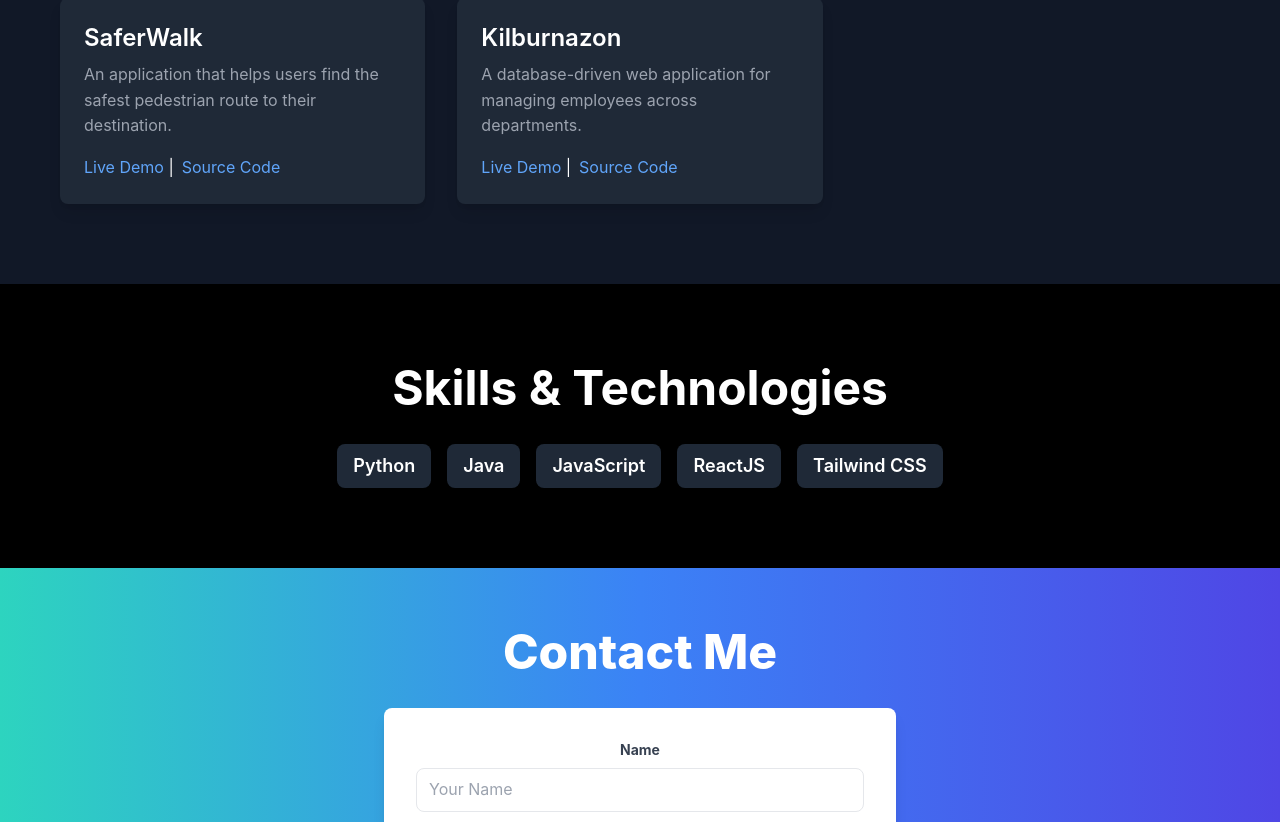
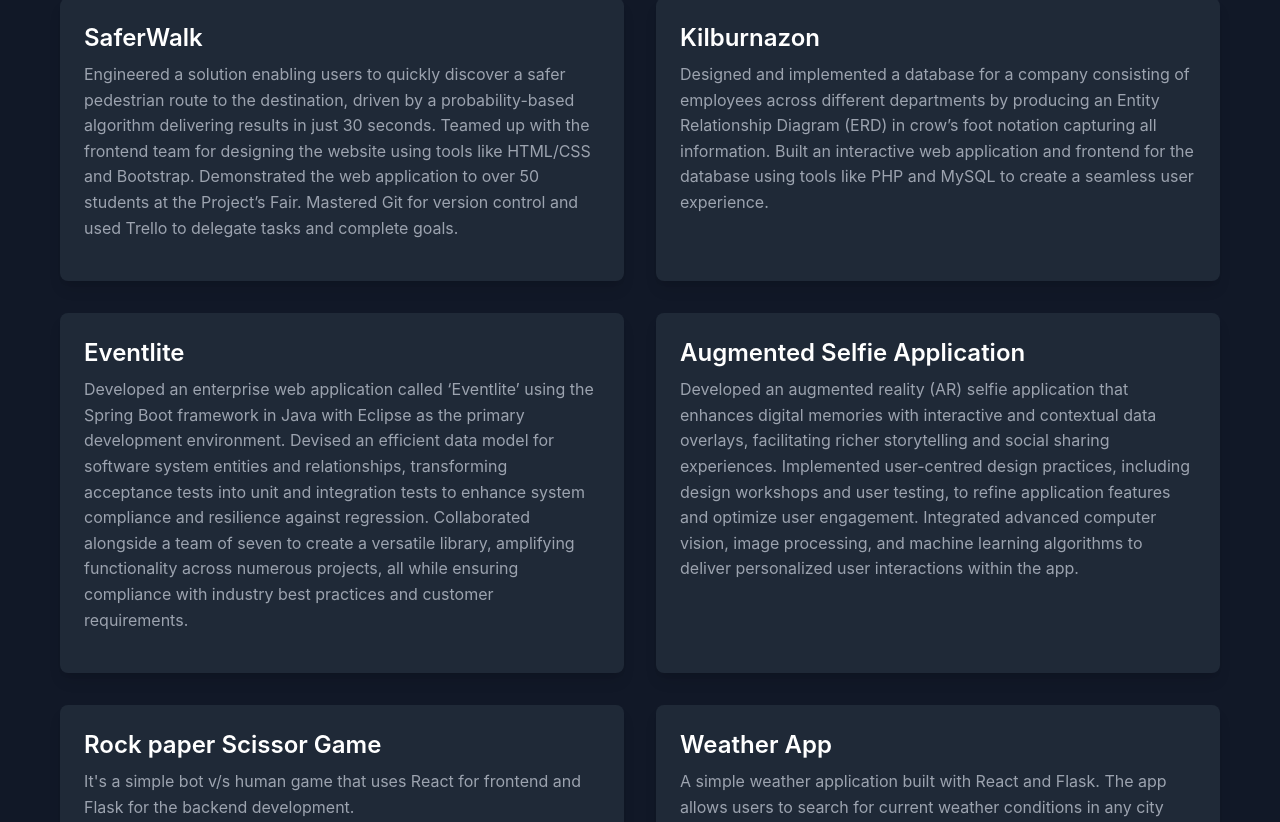
Before and after one commit to divyanair1111/Portfolio-Website, a React (Create React App) app in the folder my-portfolio/: page / in a window 1280 px wide. Shown: the part 1298-2120 px from the top of the page. Built offline with nearby package versions, Linux system fonts and the light colour scheme.

Commit message:
new changes

```diff
--- a/my-portfolio/src/components/Projects.js
+++ b/my-portfolio/src/components/Projects.js
@@ -4,33 +4,58 @@ const Projects = () => {
   const projects = [
     {
       title: 'SaferWalk',
-      description: 'An application that helps users find the safest pedestrian route to their destination.',
-      image: 'path/to/image1.jpg',
-      demoLink: '#',
-      codeLink: '#',
+      description: `Engineered a solution enabling users to quickly discover a safer pedestrian route to the destination, driven by a probability-based algorithm delivering results in just 30 seconds.
+                    Teamed up with the frontend team for designing the website using tools like HTML/CSS and Bootstrap.
+                    Demonstrated the web application to over 50 students at the Project’s Fair.
+                    Mastered Git for version control and used Trello to delegate tasks and complete goals.`,
     },
     {
       title: 'Kilburnazon',
-      description: 'A database-driven web application for managing employees across departments.',
-      image: 'path/to/image2.jpg',
-      demoLink: '#',
-      codeLink: '#',
+      description: `Designed and implemented a database for a company consisting of employees across different departments by producing an Entity Relationship Diagram (ERD) in crow’s foot notation capturing all information.
+                    Built an interactive web application and frontend for the database using tools like PHP and MySQL to create a seamless user experience.`,
     },
-    // Add more projects here
+    {
+      title: 'Eventlite',
+      description: `Developed an enterprise web application called ‘Eventlite’ using the Spring Boot framework in Java with Eclipse as the primary development environment.
+                    Devised an efficient data model for software system entities and relationships, transforming acceptance tests into unit and integration tests to enhance system compliance and resilience against regression.
+                    Collaborated alongside a team of seven to create a versatile library, amplifying functionality across numerous projects, all while ensuring compliance with industry best practices and customer requirements.`,
+    },
+    {
+      title: 'Augmented Selfie Application',
+      description: `Developed an augmented reality (AR) selfie application that enhances digital memories with interactive and contextual data overlays, facilitating richer storytelling and social sharing experiences.
+                    Implemented user-centred design practices, including design workshops and user testing, to refine application features and optimize user engagement.
+                    Integrated advanced computer vision, image processing, and machine learning algorithms to deliver personalized user interactions within the app.`,
+    },
+    {
+      title: 'Rock paper Scissor Game',
+      description: `It's a simple bot v/s human game that uses React for frontend and Flask for the backend development.`,
+      // demoLink: '', // Leave empty if there's no live demo link
+      codeLink: 'https://github.com/divyanair1111/RockPaperScissorGame',
+    },
+    {
+      title: 'Weather App',
+      description: `A simple weather application built with React and Flask. The app allows users to search for current weather conditions in any city using the OpenWeather API. It features a clean, user-friendly interface with real-time weather data and animated background gradients. It also includes a short video of the live demo of the app.`,
+      // demoLink: '', // Leave empty if there's no live demo link
+      codeLink: 'https://github.com/divyanair1111/Weather-App',
+    },
   ];
 
   return (
     <section id="projects" className="bg-gray-900 py-20 text-white">
       <div className="container mx-auto">
         <h2 className="text-5xl font-bold mb-8 text-center">Latest Work</h2>
-        <div className="grid grid-cols-1 md:grid-cols-2 lg:grid-cols-3 gap-8">
+        <div className="grid grid-cols-1 md:grid-cols-2 lg:grid-cols-2 gap-8">
           {projects.map((project, index) => (
             <div key={index} className="bg-gray-800 rounded-lg overflow-hidden shadow-lg transform hover:scale-105 transition duration-300">
               <div className="p-6">
                 <h3 className="text-2xl font-semibold mb-2">{project.title}</h3>
                 <p className="text-gray-400 mb-4">{project.description}</p>
-                <a href={project.demoLink} className="text-blue-400 hover:underline">Live Demo</a> |
-                <a href={project.codeLink} className="text-blue-400 hover:underline ml-2">Source Code</a>
+                {project.demoLink && (
+                  <a href={project.demoLink} className="text-blue-400 hover:underline">Live Demo</a>
+                )}
+                {project.codeLink && (
+                  <a href={project.codeLink} className="text-blue-400 hover:underline ml-2">Source Code</a>
+                )}
               </div>
             </div>
           ))}
--- a/my-portfolio/src/components/Skills.js
+++ b/my-portfolio/src/components/Skills.js
@@ -1,7 +1,7 @@
 import React from 'react';
 
 const Skills = () => {
-  const skills = ['Python', 'Java', 'JavaScript', 'ReactJS', 'Tailwind CSS'];
+  const skills = ['Python', 'Java', 'JavaScript', 'ReactJS', 'Flask', 'PHP', 'CSS', 'HTML', 'MySQL', 'Tailwind CSS', 'Kivy','Git'];
 
   return (
     <section id="skills" className="bg-black py-20 text-white">
```
